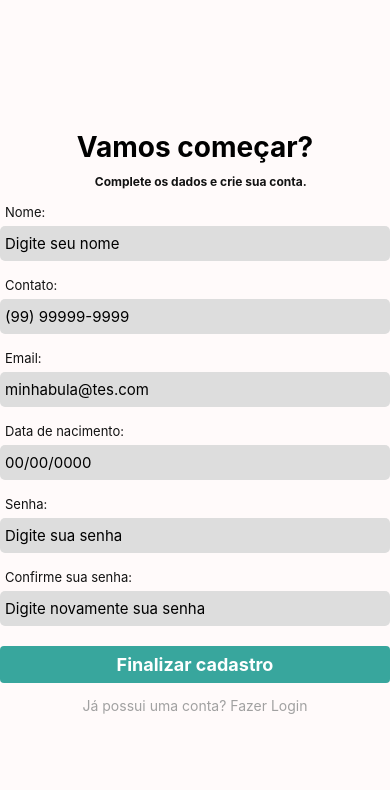
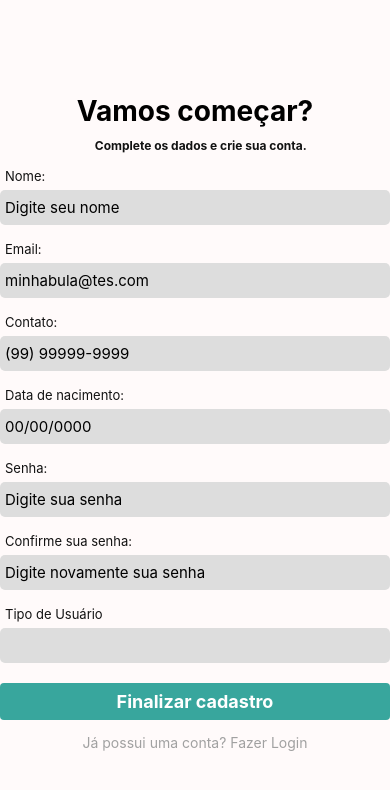
Before and after one commit to Health-Lab/MinhaBula, a React Native app in the folder frontend/: screen /CadastreSe in a window 390 px wide. Shown: the top 790 px of the page. Built offline with nearby package versions, Linux system fonts and the light colour scheme.

Commit message:
hookForm na tela de cadastro

```diff
--- a/frontend/src/pages/CadastreSe/index.js
+++ b/frontend/src/pages/CadastreSe/index.js
@@ -1,13 +1,5 @@
-import React, { useState } from "react";
-import {
-    View,
-    Text,
-    StyleSheet,
-    TextInput,
-    TouchableOpacity,
-    SafeAreaView,
-    ScrollView
-} from "react-native";
+import { useState } from "react";
+import { Text, StyleSheet, TextInput, TouchableOpacity, SafeAreaView, Alert } from "react-native";
 
 import{useForm, Controller} from 'react-hook-form';
 
@@ -17,102 +9,207 @@ import * as Animatable from 'react-native-animatable'
 import authService from "../../services/authService";
 
 export default function CadastreSe(){
+	const navigation = useNavigation();
+	const { singUp } = authService;
+	const { control, handleSubmit, formState: { errors } } = useForm({
+		defaultValues: {
+				name: '',
+				email: '',
+				contact: '',
+				birthdayDate: '',
+				password: '',
+				passwordConfirm: '',
+				userType: ''
+		}
+	});
 
-    const navigation = useNavigation();
+	const onSubmit = async(data) => {
+		console.log(data);
+	};
 
-    const [nome, setNome] = useState ('')
-    const [contato, setContato] = useState ('')
-    const [email, setEmail] = useState ('')
-    const [dataNacimento, setdataNacimento] = useState ('')
-    const [password, setPassword] = useState ('')
-    const [confirmaPassword, setConfirmaPassword] = useState ('')
-				const { singUp } = authService;
+
 
 	async function handleCadastro(){
-        const data = {
-            nome,
-            contato,
-            email,
-            dataNacimento,
-            password,
-            confirmaPassword
-        };
+		const data = { nome, contato, email, dataNacimento, password, confirmaPassword };
 		const res = await singUp(data);
 		console.log(data);
-    }
+	};
 
 return(
-
 	<SafeAreaView style={styles.container}>
 		<Animatable.View animation={"zoomIn"} delay={400} style={styles.containerHeader}>
 			<Text style={styles.message}>Vamos começar?</Text>
 			<Text style={styles.title}>Complete os dados e crie sua conta.</Text>
 		</Animatable.View>
 
-
-
+	<Controller
+		control={control}
+		rules={{
+			required: true
+		}}
+		render={({ field: {onChange, onBlur, value} }) => (
+			<>
 				<Text style={styles.textInput}>Nome:</Text>
 				<TextInput
 					style={styles.input}
-                    onChangeText={setNome}
-                    value={nome}
+					onChangeText={onChange}
+					value={value}
+					onBlur={onBlur}
 					placeholder="Digite seu nome"
 				/>
+			</>
+		)}
+		name="name"
+	/>
+	{errors.name && <Text>This is required.</Text>}
 
+	<Controller
+		control={control}
+		rules={{
+			required: true
+		}}
+		render={({ field: {onChange, onBlur, value} }) => (
+			<>
+				<Text style={styles.textInput}>Email:</Text>
+				<TextInput
+						style={styles.input}
+						onChangeText={onChange}
+						onBlur={onBlur}
+						value={value}
+						placeholder="minhabula@tes.com"
+				/>
+			</>
+		)}
+		name="email"
+	/>
+
+	{errors.email && <Text>This is required.</Text>}
+
+	<Controller
+		control={control}
+		rules={{
+			required: true
+		}}
+		render={({ field: {onChange, onBlur, value} }) => (
+			<>
 				<Text style={styles.textInput}>Contato:</Text>
 				<TextInput
 					style={styles.input}
-                    onChangeText={setContato}
-                    value={contato}
+					onChangeText={onChange}
+					onBlur={onBlur}
+					value={value}
 					placeholder="(99) 99999-9999"
 					keyboardType="numeric"
 				/>
+			</>
+		)}
+		name="contact"
+	/>
 
-                <Text style={styles.textInput}>Email:</Text>
-                <TextInput
-                    style={styles.input}
-                    onChangeText={setEmail}
-                    value={email}
-                    placeholder="minhabula@tes.com"
-                />
+	{errors.contact && <Text>This is required.</Text>}
+
+	<Controller
+		control={control}
+		rules={{
+			required: true
+		}}
+		render={({ field: {onChange, onBlur, value} }) => (
+			<>
 				<Text style={styles.textInput}>Data de nacimento:</Text>
 				<TextInput
 					style={styles.input}
-                    onChangeText={setdataNacimento}
-                    value={dataNacimento}
+					onChangeText={onChange}
+					onBlur={onBlur}
+					value={value}
 					placeholder="00/00/0000"
 					keyboardType="numeric"
 				/>
+			</>
+		)}
+		name="birthdayDate"
+	/>
 
+	{errors.birthdayDate && <Text>This is required.</Text>}
+
+	<Controller
+		control={control}
+		rules={{
+			required: true
+		}}
+		render={({ field: {onChange, onBlur, value} }) => (
+			<>
 				<Text style={styles.textInput}>Senha:</Text>
 				<TextInput
 					style={styles.input}
-                    onChangeText={setPassword}
-                    value={password}
+					onChangeText={onChange}
+					onBlur={onBlur}
+					value={value}
 					placeholder="Digite sua senha"
-                    secureTextEntry={true}
+					secureTextEntry
 				/>
+			</>
+		)}
+		name="password"
+	/>
+
+	{errors.password && <Text>This is required.</Text>}
+
+	<Controller
+		control={control}
+		rules={{
+			required: true
+		}}
+		render={({ field: {onChange, onBlur, value} }) => (
+			<>
 				<Text style={styles.textInput}>Confirme sua senha:</Text>
 				<TextInput
 					style={styles.input}
-                    onChangeText={setConfirmaPassword}
-                    value={confirmaPassword}
+					onChangeText={onChange}
+					onBlur={onBlur}
+					value={value}
 					placeholder="Digite novamente sua senha"
-                    secureTextEntry={true}
+					secureTextEntry
 				/>
+			</>
+		)}
+		name="passwordConfirm"
+	/>
+
+	{errors.passwordConfirm && <Text>This is required.</Text>}
+
+	<Controller
+		control={control}
+		rules={{
+			required: true
+		}}
+		render={({ field: {onChange, onBlur, value} }) => (
+			<>
+				<Text style={styles.textInput}>Tipo de Usuário</Text>
+				<TextInput
+					style={styles.input}
+					onChangeText={onChange}
+					onBlur={onBlur}
+					value={value}
+				/>
+			</>
+		)}
+		name="userType"
+	/>
+
+	{errors.userType && <Text>This is required.</Text>}
 
 		<TouchableOpacity
 		style={styles.buttonCadastrar}
-                    onPress={handleCadastro}>
+		onPress={handleSubmit(onSubmit)}>
 			<Text style={styles.buttonText}>Finalizar cadastro</Text>
 		</TouchableOpacity>
+
 		<TouchableOpacity
 		onPress={()=> navigation.navigate('SignIn')}
 		style={styles.bunttonVoltarLongin}>
 			<Text style={styles.loginVoltar}>Já possui uma conta? Fazer Login</Text>
 		</TouchableOpacity>
 	</SafeAreaView>
-
 );
 
 }
```
Lines whose indentation alone changed are shown as unchanged.
